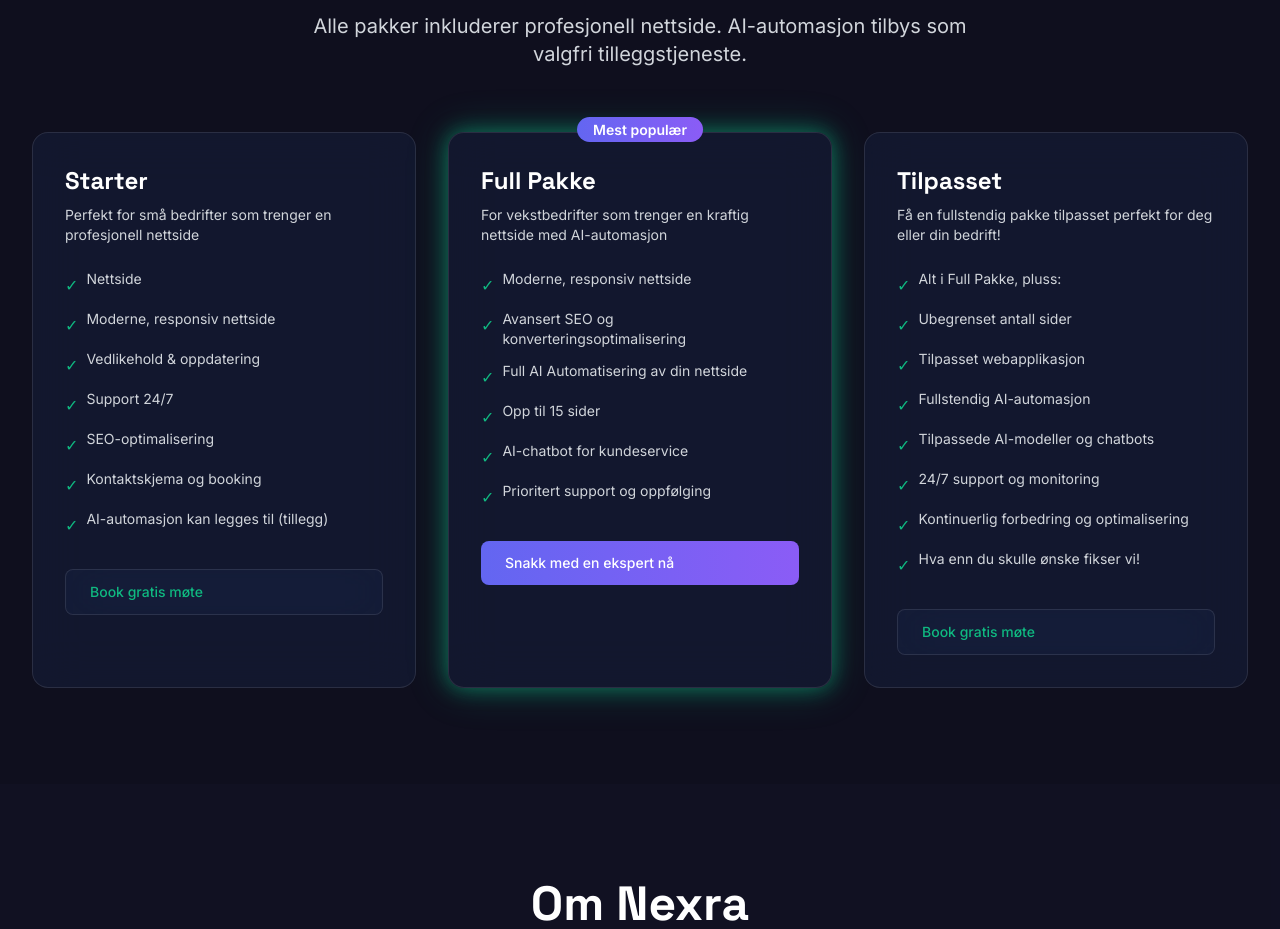
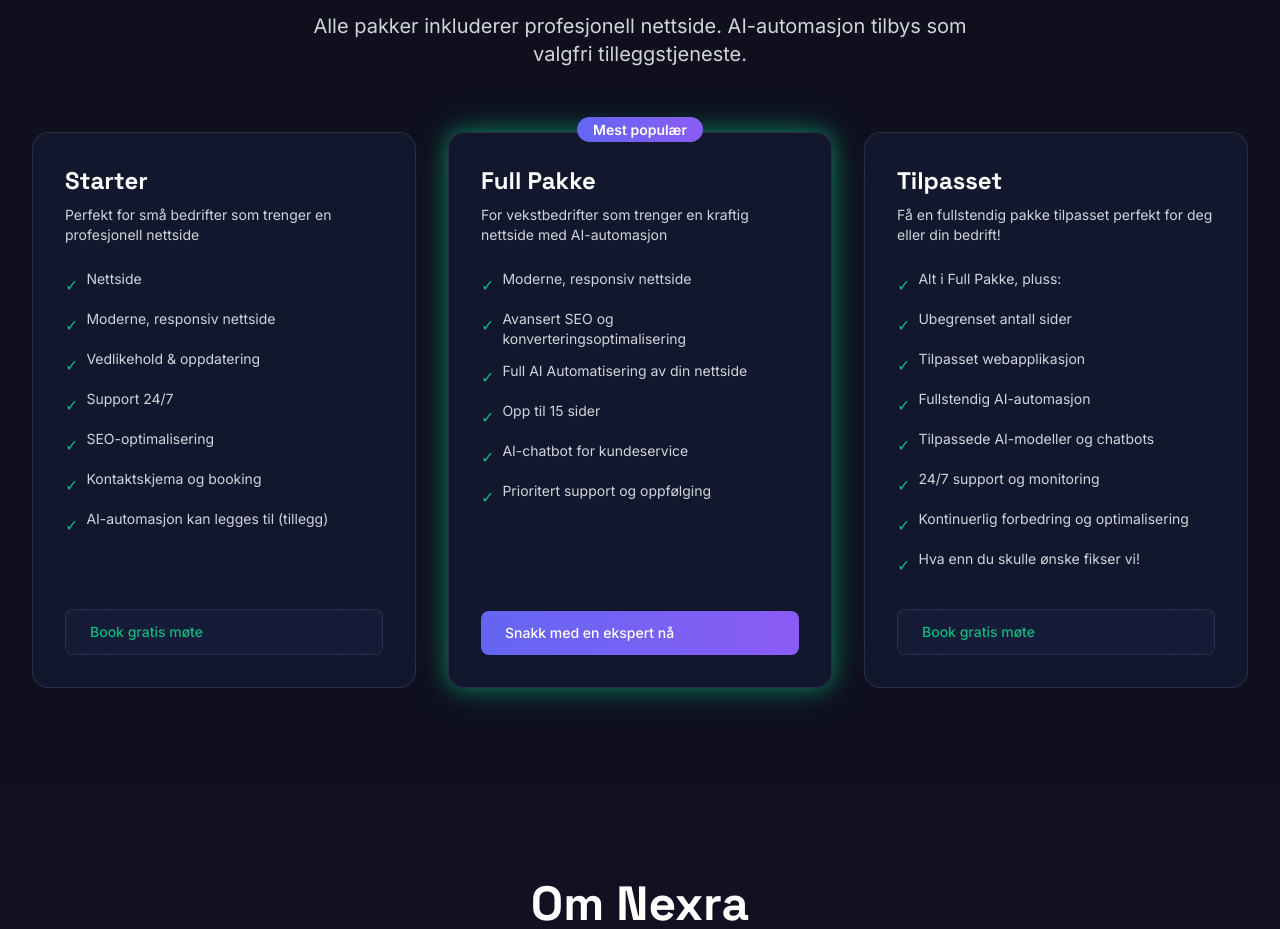
Before and after one commit to nexracontact/Nexra-Nettside, a Next.js app: page / in a window 1280 px wide. Shown: the part 3384-4313 px from the top of the page. Built offline with nearby package versions, Linux system fonts and the light colour scheme.

Commit message:
Lagt til video i Prosjekt 1 og justert CTA-knapper på samme linje

```diff
--- a/src/components/sections/Portfolio.tsx
+++ b/src/components/sections/Portfolio.tsx
@@ -44,21 +44,10 @@ const projects: Project[] = [
       'Redusert laste tid med 60%',
       'Forbedret brukeropplevelse betydelig',
     ],
-    // Video: For å legge inn video, fjern kommentarene under og bytt ut VIDEO_ID_HER med din video-ID
-    // Eksempel med YouTube (anbefalt):
-    // video: {
-    //   youtubeId: 'VIDEO_ID_HER', // Fra YouTube URL: https://www.youtube.com/watch?v=VIDEO_ID_HER
-    //   poster: '/images/portfolio/prosjekt1.jpg', // Valgfritt: thumbnail
-    // },
-    // Eksempel med Vimeo:
-    // video: {
-    //   vimeoId: 'VIDEO_ID_HER', // Fra Vimeo URL: https://vimeo.com/VIDEO_ID_HER
-    // },
-    // Eksempel med lokal video:
-    // video: {
-    //   src: '/videos/prosjekt1.mp4', // Filen må ligge i public/videos/
-    //   poster: '/images/portfolio/prosjekt1.jpg',
-    // },
+    video: {
+      src: '/videos/Nexra Chatbot Video.mp4',
+      poster: '/images/portfolio/prosjekt1.jpg',
+    },
   },
   {
     id: '2',
--- a/src/components/sections/Pricing.tsx
+++ b/src/components/sections/Pricing.tsx
@@ -102,7 +102,7 @@ export default function Pricing() {
               animate={inView ? { opacity: 1, y: 0 } : {}}
               transition={{ duration: 0.6, delay: index * 0.1 }}
               whileHover={{ y: -8, scale: 1.02 }}
-              className={`glass rounded-2xl p-8 relative ${
+              className={`glass rounded-2xl p-8 relative flex flex-col h-full ${
                 tier.popular
                   ? 'border-2 border-neon-cyan/50 neon-glow-cyan scale-105 md:scale-110'
                   : 'hover:border-neon-blue/50'
@@ -116,6 +116,7 @@ export default function Pricing() {
                 </div>
               )}
 
+              <div className="flex-grow">
                 <h3 className="text-2xl font-heading font-bold mb-2 text-white">{tier.name}</h3>
                 {tier.price && (
                   <div className="mb-4">
@@ -137,12 +138,13 @@ export default function Pricing() {
                     </li>
                   ))}
                 </ul>
+              </div>
 
               <CTAButton
                 text={tier.cta}
                 variant={tier.popular ? 'primary' : 'secondary'}
                 onClick={openBookingModal}
-                className="w-full"
+                className="w-full mt-auto"
               />
             </motion.div>
           ))}
```
Also changed, not shown: 2 other files (tests, documents, lock files or other folders). Lines whose indentation alone changed are shown as unchanged.
